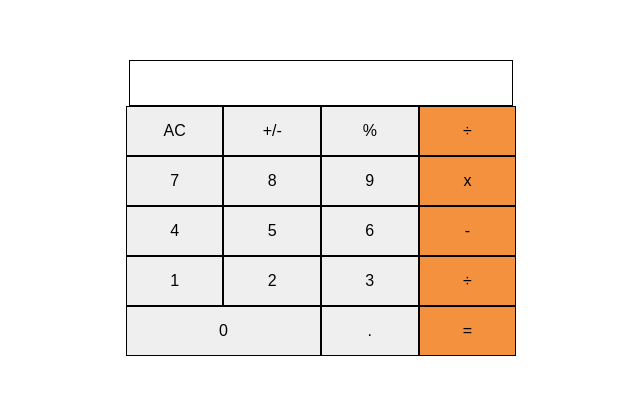
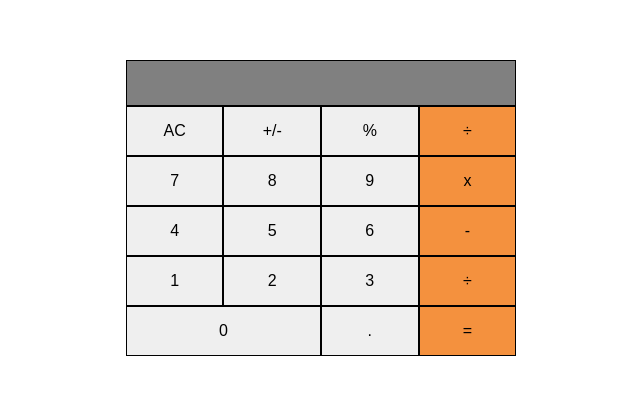
Before and after one commit to Elijahdre/math-magic, a React (Create React App) app: page / in a window 1280 px wide. Shown: the part 197-592 px from the top of the page, without its empty margins (319-959 px from the left). Built offline with nearby package versions, Linux system fonts and the light colour scheme.

Commit message:
Style input

```diff
--- a/src/components/calculator.css
+++ b/src/components/calculator.css
@@ -8,11 +8,13 @@
 }
 
 .input-number {
-  width: 30%;
+  width: 30.5%;
   font-size: 2rem;
   text-align: end;
   padding: 0.2rem;
   border: 1px solid #000;
+  background-color: #808080;
+  color: #fff;
 }
 
 .calc-box {
```
